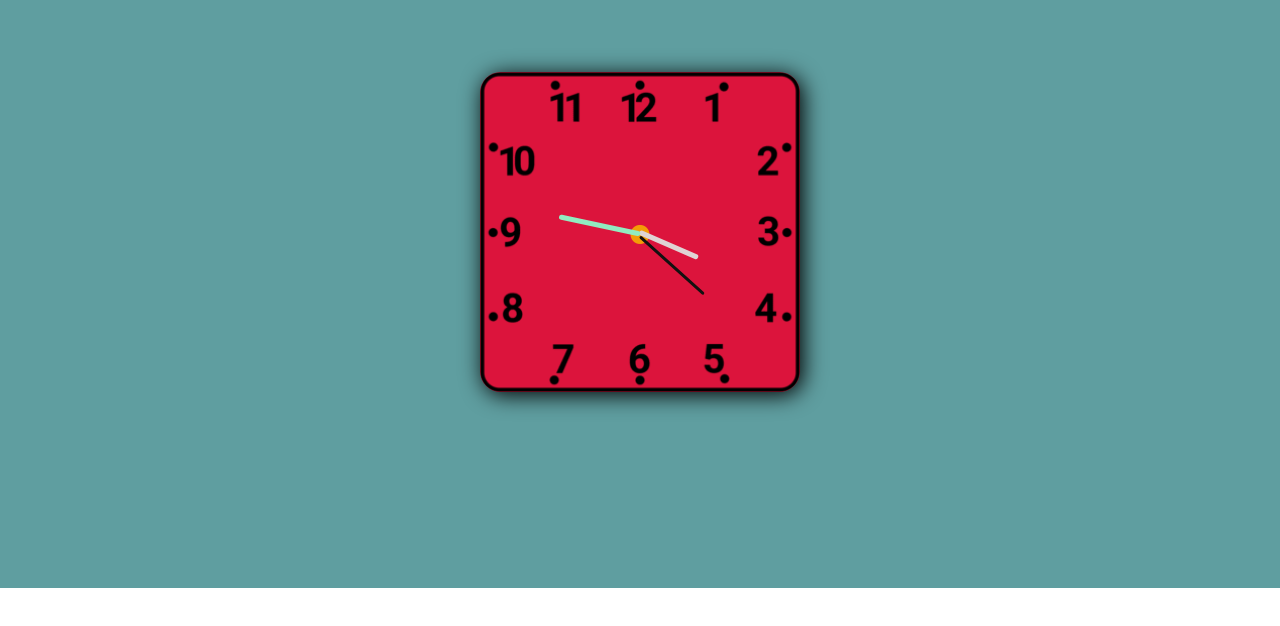
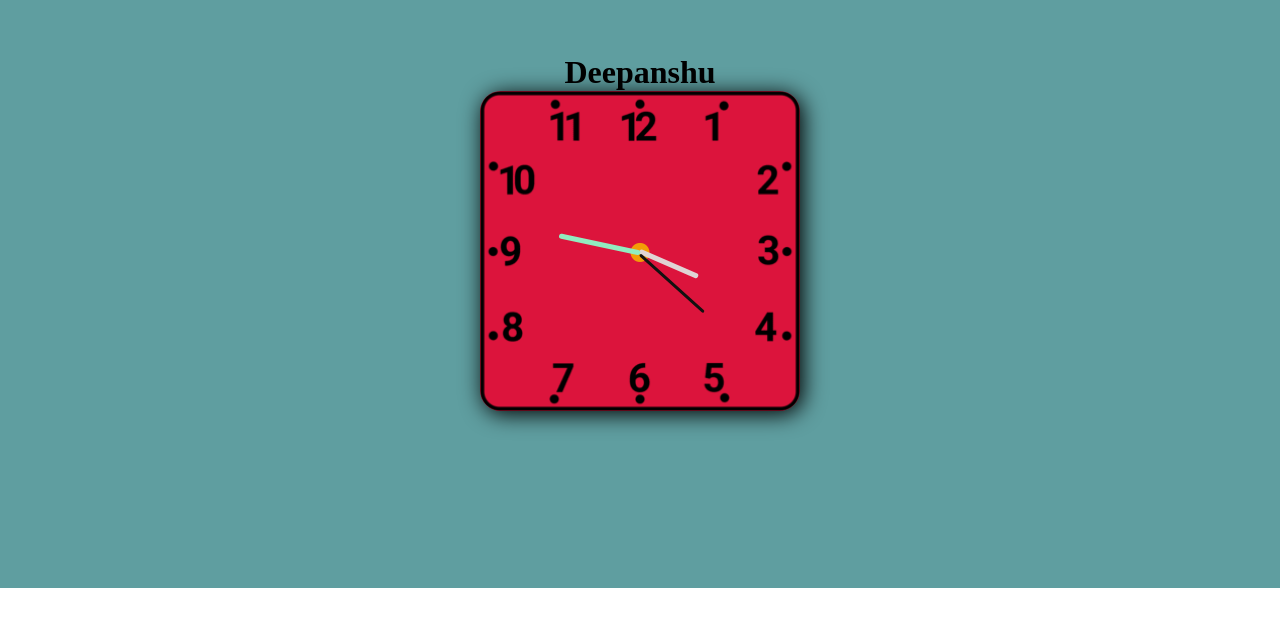
Before and after one commit to DeepanshuYadavd/Analog-clock, a plain HTML site: page index.html in a window 1280 px wide. Shown: the part 124-750 px from the top of the page. Drawn offline with Linux system fonts and the light colour scheme.

Commit message:
new title add

```diff
--- a/index.html
+++ b/index.html
@@ -14,6 +14,7 @@
         background-color: cadetblue;
         height: 44.5rem;
         display: flex;
+        flex-direction: column;
         align-items: center;
         justify-content: center;
       }
@@ -77,6 +78,7 @@
   </head>
   <body>
     <div id="container">
+      <h1>Deepanshu</h1>
       <div id="clock">
         <div id="center">.</div>
         <div id="hour"></div>
```
